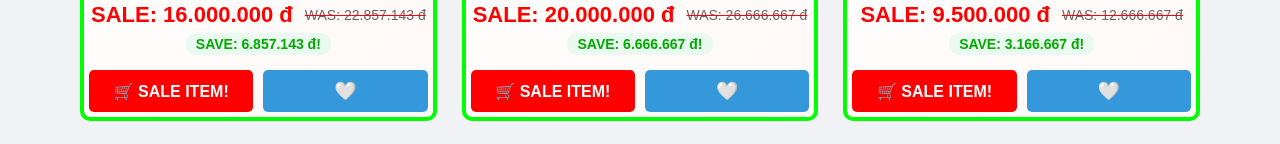
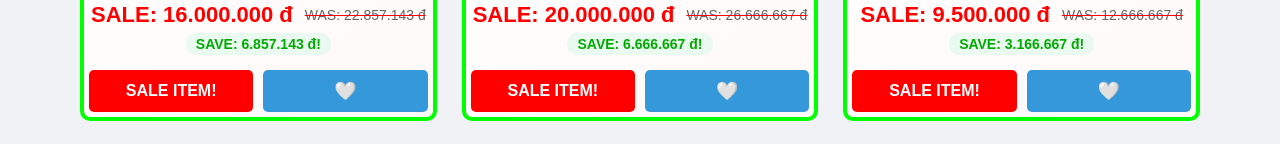
Before and after one commit to nguyenhoangquan0801-jurie/bike-shop, a React (Create React App) app: page /products in a window 1280 px wide. Shown: the part 758-902 px from the top of the page. Built offline with nearby package versions, Linux system fonts and the light colour scheme; data requests are answered from the project's data file.

Commit message:
detele stick

```diff
--- a/src/components/ProductCard.js
+++ b/src/components/ProductCard.js
@@ -98,7 +98,7 @@ function ProductCard({ product, addToCart, toggleWishlist, isInWishlist, openPro
             fontWeight: 'bold'
           }}
         >
-          {isOnSale ? '🛒 SALE ITEM!' : 'Thêm vào giỏ'}
+          {isOnSale ? ' SALE ITEM!' : 'Thêm vào giỏ'}
         </button>
         <button
           onClick={() => toggleWishlist(product)}
```
